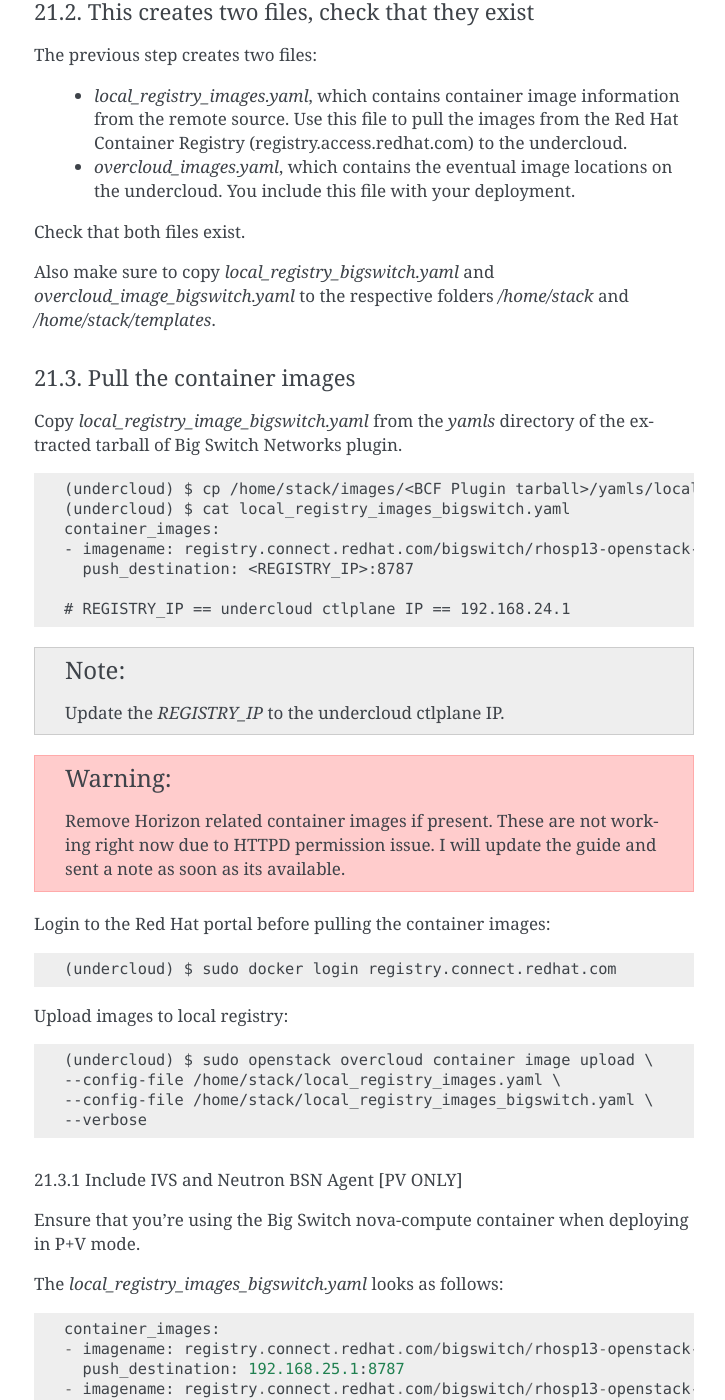
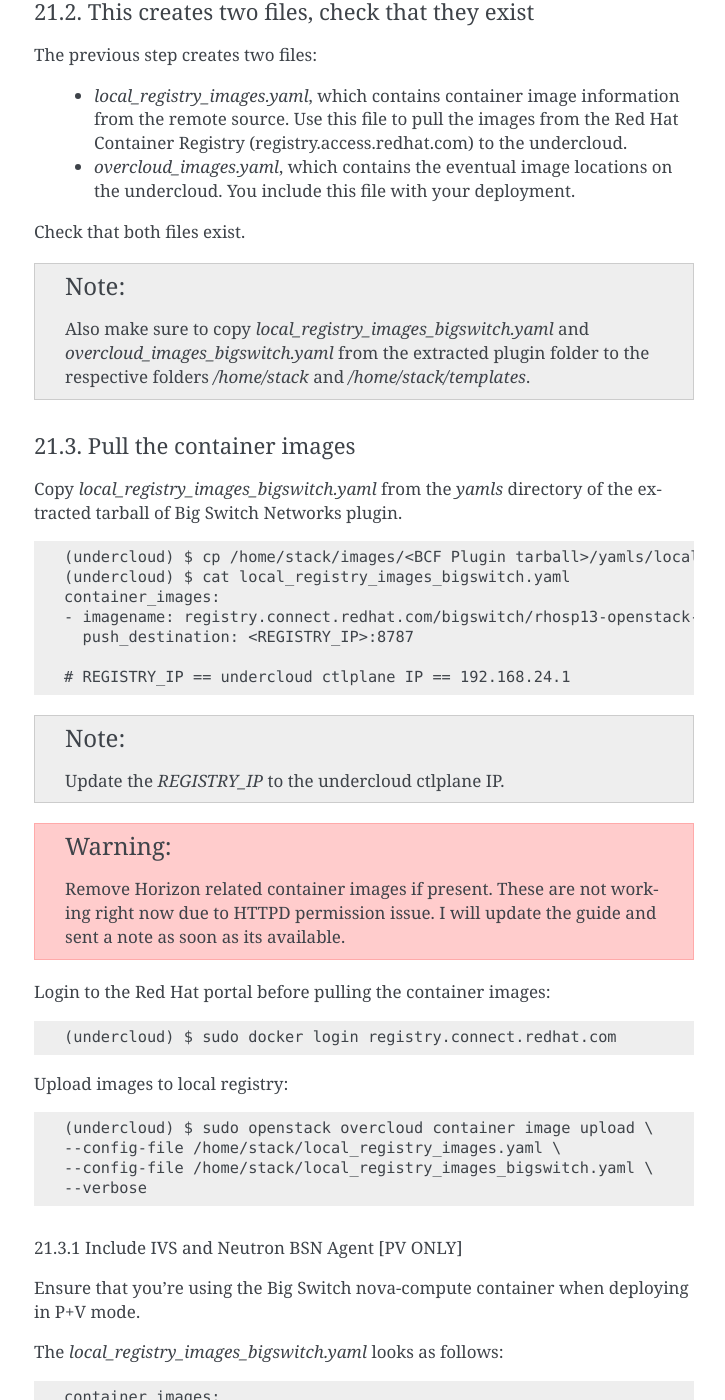
Before and after one commit to wolverineav/testthedocs, a Sphinx documentation site: the page built from docs/source/install/undercloud/index.rst, in a window 1280 px wide and 1400 px high, scrolled down 6595 px. Shown: the whole window, without its empty margins (386-1111 px from the left). Built offline with Sphinx 7.4.7, drawn with Linux system fonts in a browser that asks for light colours; some of the changed text lies outside the part shown.

Commit message:
clarify instructions about container images
 - also fix some incorrect file names

```diff
--- a/docs/source/install/undercloud/index.rst
+++ b/docs/source/install/undercloud/index.rst
@@ -336,14 +336,14 @@
 
 Check that both files exist.
 
-Also make sure to copy `local_registry_bigswitch.yaml` and
-`overcloud_image_bigswitch.yaml` to the respective folders `/home/stack` and
-`/home/stack/templates`.
+.. note::  Also make sure to copy `local_registry_images_bigswitch.yaml` and
+           `overcloud_images_bigswitch.yaml` from the extracted plugin folder
+           to the respective folders `/home/stack` and `/home/stack/templates`.
 
 21.3. Pull the container images
 ^^^^^^^^^^^^^^^^^^^^^^^^^^^^^^^
 
-Copy `local_registry_image_bigswitch.yaml` from the `yamls` directory of the extracted tarball of Big Switch Networks plugin.
+Copy `local_registry_images_bigswitch.yaml` from the `yamls` directory of the extracted tarball of Big Switch Networks plugin.
 
 ::
 
```
Also changed, not shown: other parts of docs/source/install/undercloud/index.rst (+5 -5 lines).
